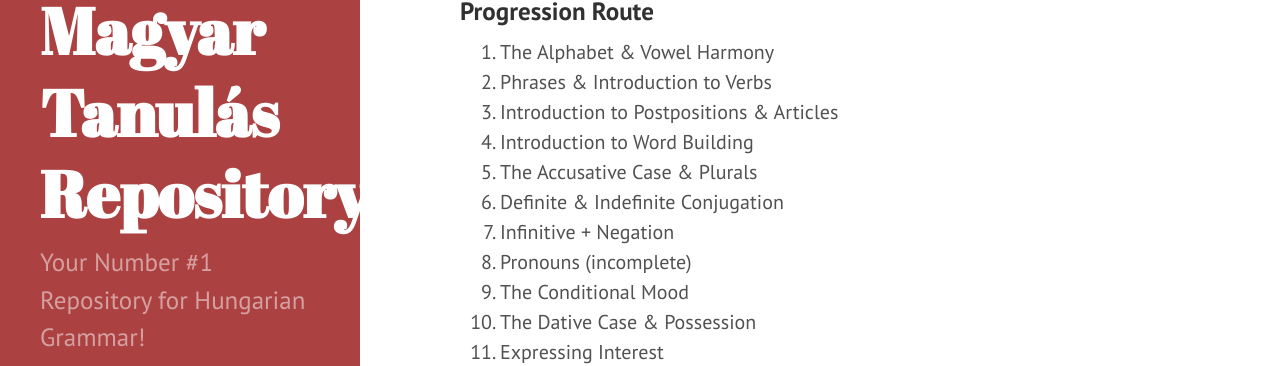
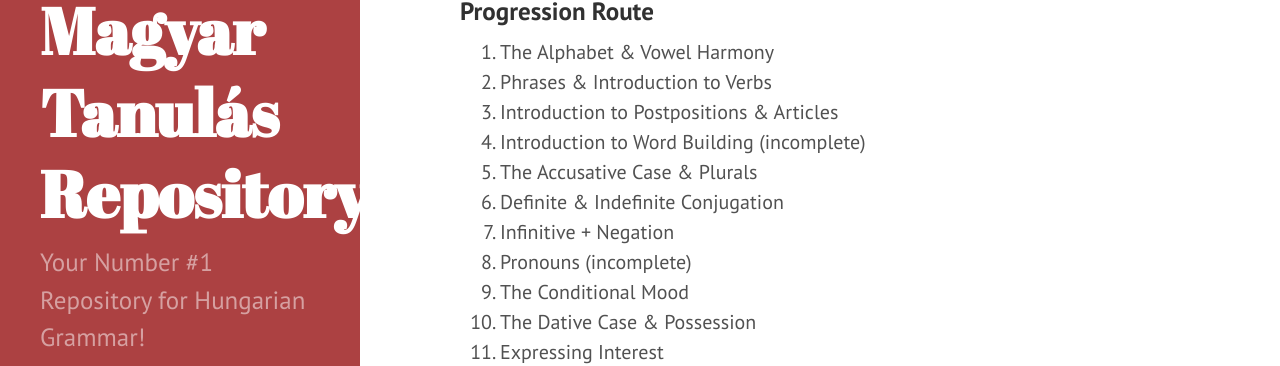
Before and after one commit to Magyartanulas/magyartanulas.github.io, a Jekyll site: the page built from _posts/2012-02-06-whats-jekyll.md, in a window 1280 px wide and 900 px high, scrolled down 671 px. Shown: the part 131-497 px from the top of the window. Built offline with Jekyll 4.4.1, drawn with Linux system fonts in a browser that asks for light colours; Markdown is read by kramdown in place of the engine named in the settings.

Commit message:
Update 2012-02-06-whats-jekyll.md

```diff
--- a/_posts/2012-02-06-whats-jekyll.md
+++ b/_posts/2012-02-06-whats-jekyll.md
@@ -25,7 +25,7 @@ Starting from Section 2, there will be captioned images with no english translat
 1. The Alphabet & Vowel Harmony
 2. Phrases & Introduction to Verbs
 3. Introduction to Postpositions & Articles
-4. Introduction to Word Building
+4. Introduction to Word Building (incomplete)
 5. The Accusative Case & Plurals
 6. Definite & Indefinite Conjugation
 7. Infinitive + Negation
```
